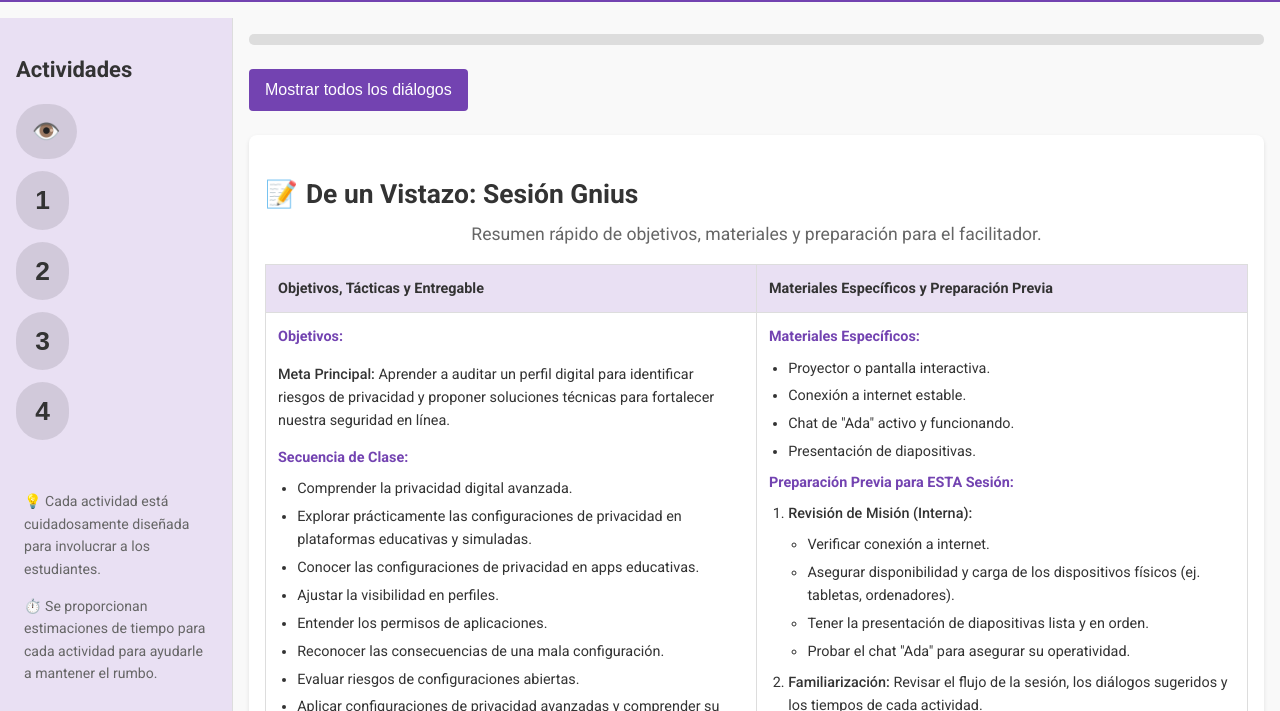
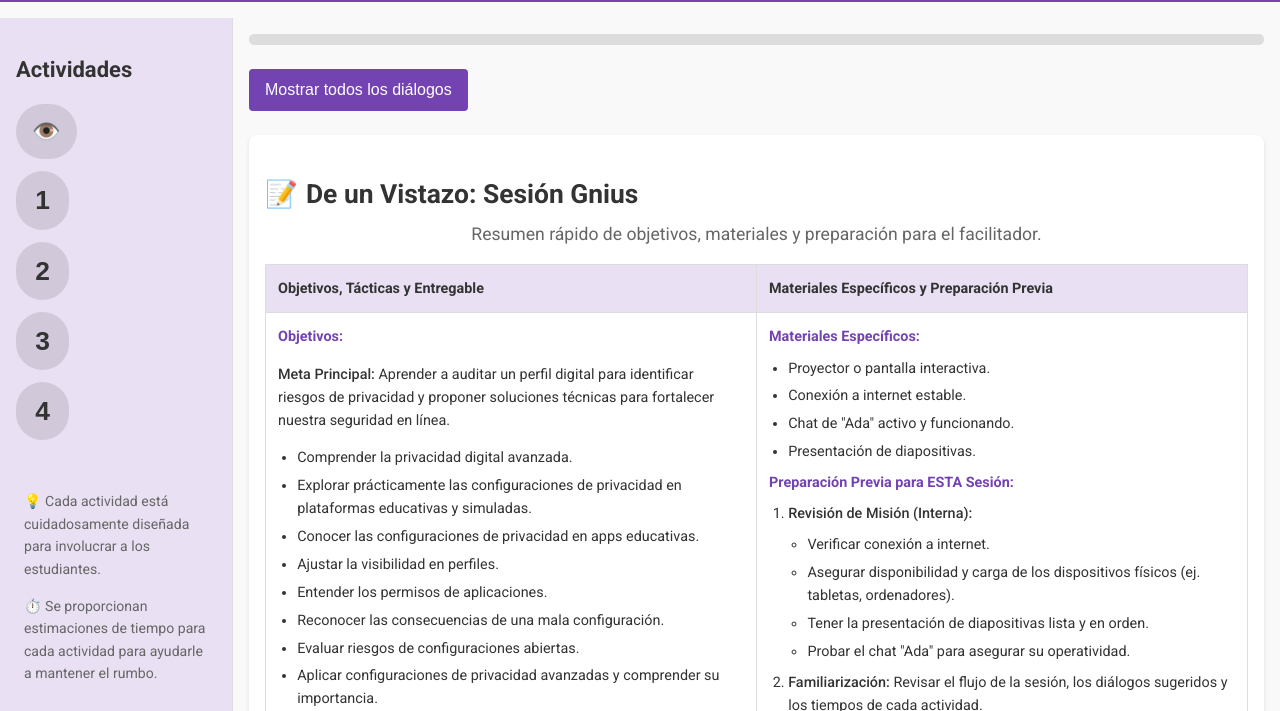
Before and after one commit to Gnius-Club/AIF_P5_CD08, a plain HTML site: page index.html in a window 1280 px wide. Shown: the part 89-800 px from the top of the page. Drawn offline with Linux system fonts and the light colour scheme.

Commit message:
Update index.html

```diff
--- a/index.html
+++ b/index.html
@@ -70,8 +70,7 @@
                                 <td>
                                     <strong>Objetivos:</strong>
                                     <p><strong>Meta Principal:</strong> Aprender a auditar un perfil digital para identificar riesgos de privacidad y proponer soluciones técnicas para fortalecer nuestra seguridad en línea.</p>
-                                    <strong>Secuencia de Clase:</strong>
-                                    <ul>
+                                   <ul>
                                         <li>Comprender la privacidad digital avanzada.</li>
                                         <li>Explorar prácticamente las configuraciones de privacidad en plataformas educativas y simuladas.</li>
                                         <li>Conocer las configuraciones de privacidad en apps educativas.</li>
```
